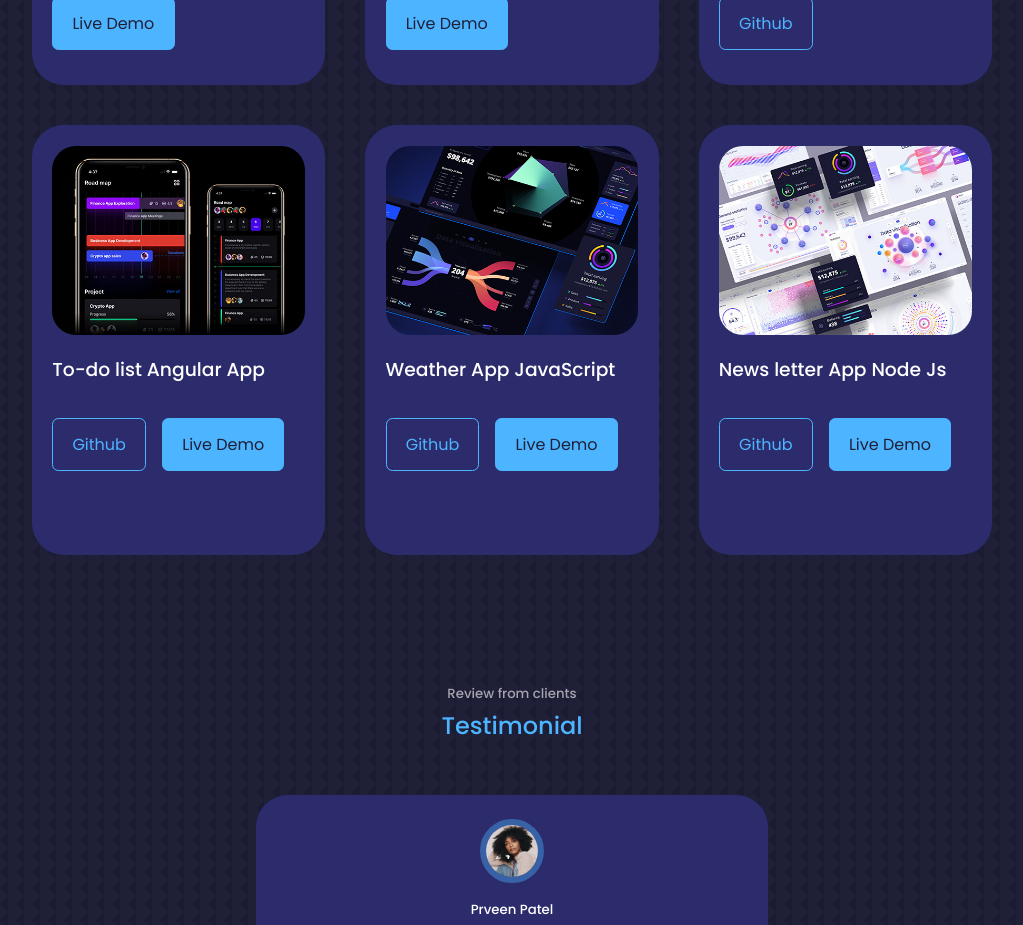
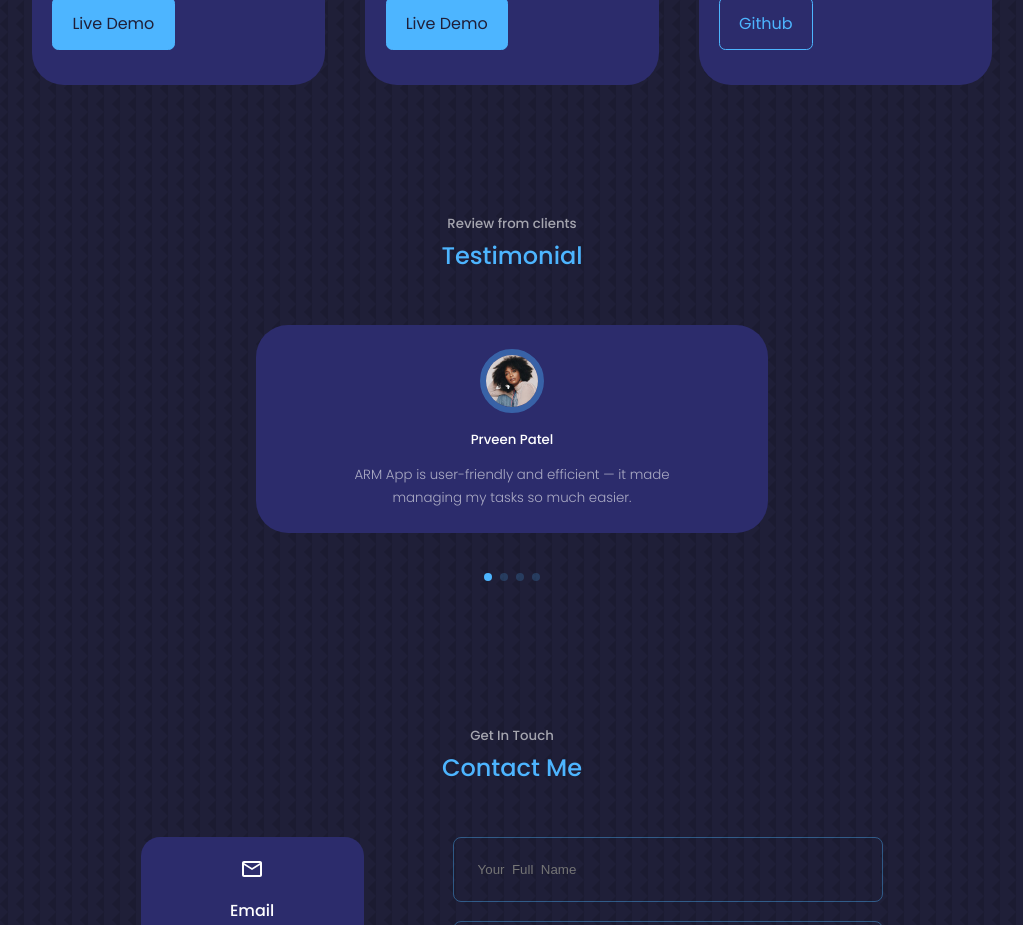
Before and after one commit to vikramKumarWebLearner/Vikram-Personal-Portfolio, a React (Create React App) app: page / in a window 1280 px wide. Shown: the part 3600-4525 px from the top of the page, without its empty margins (128-1151 px from the left). Built offline with nearby package versions, Linux system fonts and the light colour scheme.

Commit message:
recent project hide

```diff
--- a/src/components/portfolio/Portfolio.jsx
+++ b/src/components/portfolio/Portfolio.jsx
@@ -63,7 +63,7 @@ const Portfolio = () => {
           </div>
         </article>
 
-        <article className="portfolio__item">
+        {/* <article className="portfolio__item">
           <div className="portfolio__item-image">
             <img src={IMG4} alt="" />
           </div>
@@ -94,7 +94,7 @@ const Portfolio = () => {
             <a href="https://github.com/vikramKumarWebLearner/newsletter" className="btn" target="__blank">Github</a>
             <a href="https://dribbble.com/" className="btn btn-primary" target="__blank">Live Demo</a>
           </div>
-        </article>
+        </article> */}
       </div>
     </section>
   )
```
